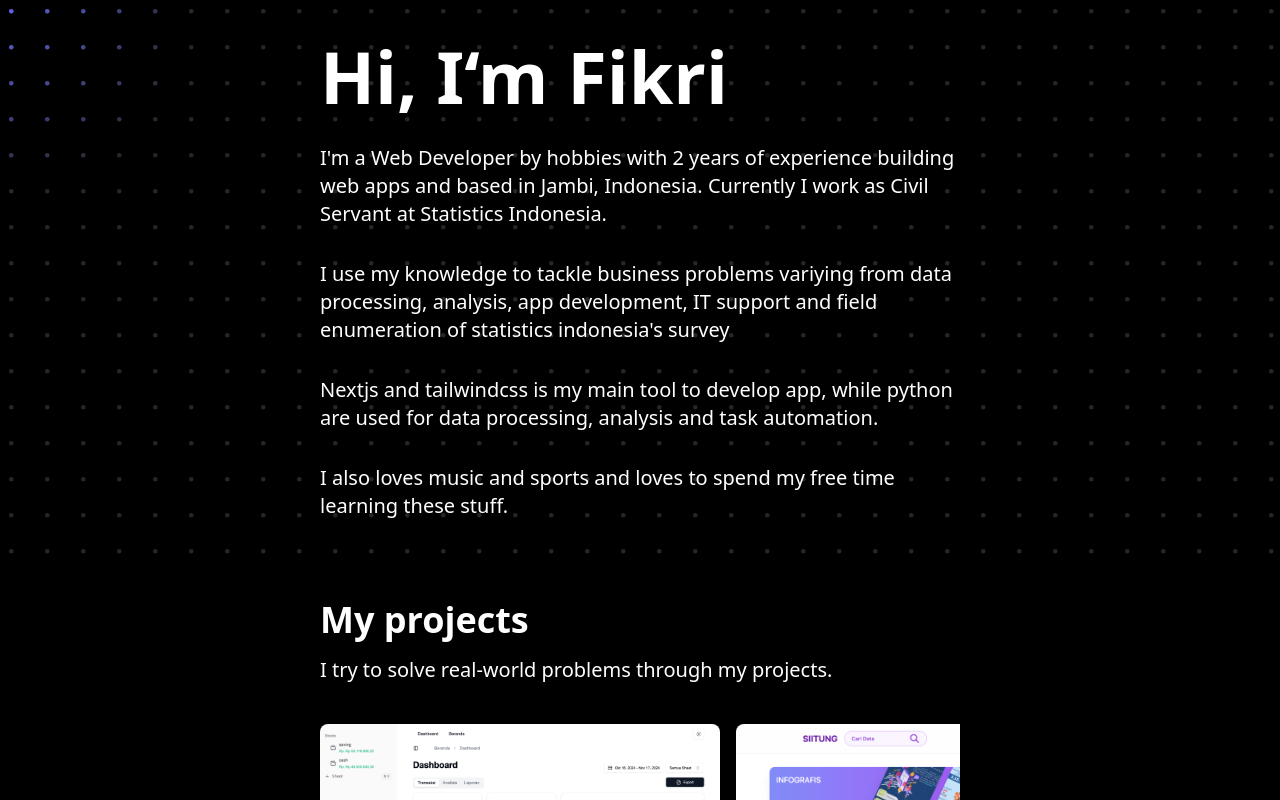
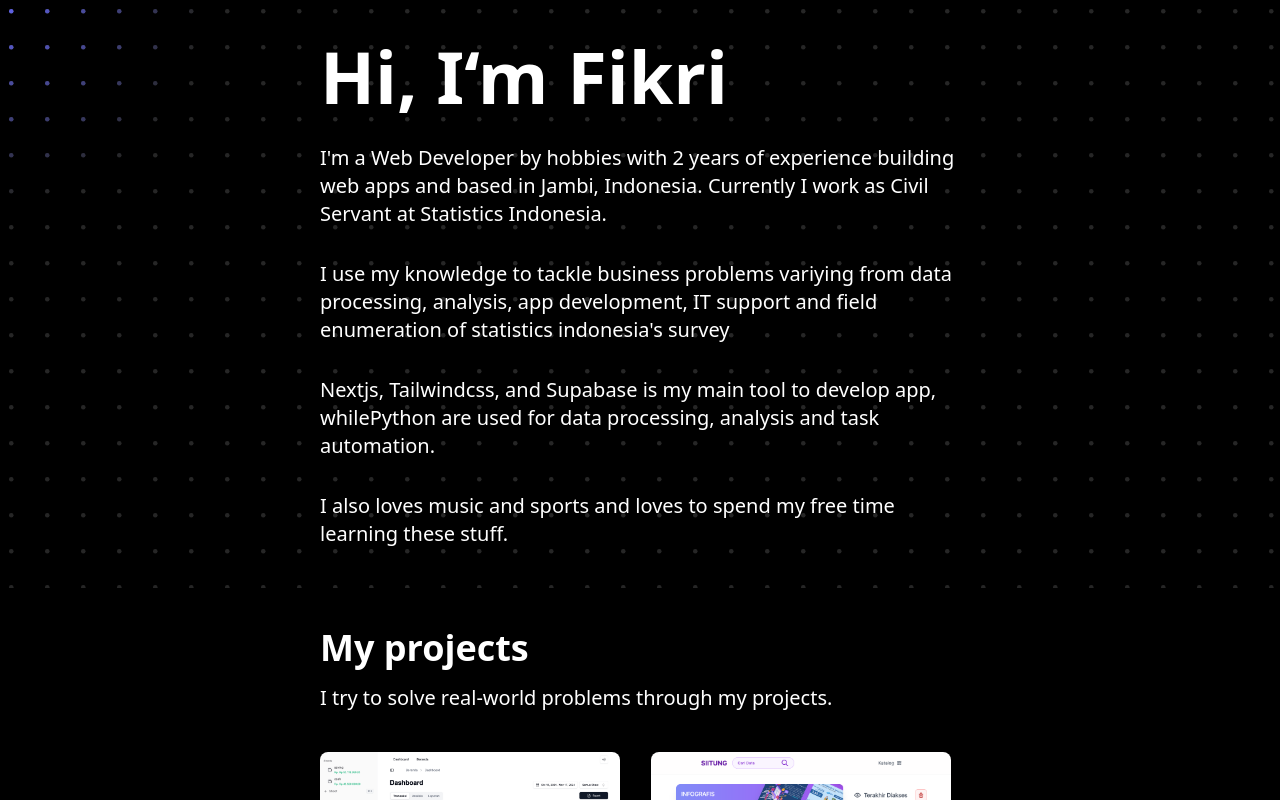
Before and after one commit to fikrianggara/porto, a Next.js app: page / in a window 1280 px wide. Shown: the top 800 px of the page. Built offline with nearby package versions, Linux system fonts and the light colour scheme.

Commit message:
fix typography

```diff
--- a/src/app/page.tsx
+++ b/src/app/page.tsx
@@ -250,22 +250,26 @@ const Page = () => {
           <h1 className="text-4xl lg:text-7xl font-bold dark:text-white">
             Hi, I&lsquo;m Fikri
           </h1>
-          <div className="text-white text-start w-11/12 md:w-[40rem] text-lg md:text-xl lg:text-2xl leading-tight self-center space-y-6 md:space-y-8">
-            <p className="text-sm md:text-base lg:text-xl">
+          <div className="text-white text-start w-11/12 md:w-[40rem] text-lg md:text-xl lg:text-2xl leading-tight self-center space-y-6 md:space-y-8 font-thin">
+            <p className="text-sm md:text-base lg:text-xl leading-thight md:leading-loose">
               I&apos;m a Web Developer by hobbies with 2 years of experience
               building web apps and based in Jambi, Indonesia. Currently I work
               as Civil Servant at Statistics Indonesia.
             </p>
-            <p className="text-sm md:text-base lg:text-xl">
-              I use my knowledge to tackle business problems variying from data
-              processing, analysis, app development, IT support and field
-              enumeration of statistics indonesia&apos;s survey
+            <p className="text-sm md:text-base lg:text-xl leading-thight md:leading-loose">
+              I use my knowledge to tackle business problems variying from{" "}
+              <strong>
+                data processing, analysis, app development, IT support and field
+                enumeration of statistics indonesia&apos;s survey
+              </strong>
             </p>
-            <p className="text-sm md:text-base lg:text-xl">
-              Nextjs and tailwindcss is my main tool to develop app, while
-              python are used for data processing, analysis and task automation.
+            <p className="text-sm md:text-base lg:text-xl leading-thight md:leading-loose">
+              <strong>Nextjs</strong>, <strong>Tailwindcss</strong>, and{" "}
+              <strong>Supabase</strong> is my main tool to develop app, while
+              <strong>Python</strong> are used for data processing, analysis and
+              task automation.
             </p>
-            <p className="text-sm md:text-base lg:text-xl">
+            <p className="text-sm md:text-base lg:text-xl leading-thight md:leading-loose">
               I also loves music and sports and loves to spend my free time
               learning these stuff.
             </p>
@@ -277,7 +281,7 @@ const Page = () => {
           <h2 className="text-2xl md:text-4xl font-bold dark:text-white">
             My projects
           </h2>
-          <p className="text-sm md:text-base lg:text-xl text-white">
+          <p className="text-sm md:text-base lg:text-xl text-white font-thin">
             I try to solve real-world problems through my projects.
           </p>
         </div>
@@ -294,19 +298,19 @@ const Page = () => {
                 <Link href={project.link} className="space-y-4">
                   <Image
                     src={project.thumbnail}
-                    width={400}
+                    width={300}
                     height={400}
                     alt={project.title}
                     className="rounded-lg aspect-video object-cover object-top"
                   />
-                  <h3 className="text-sm md:text-xl text-white font-medium">
+                  <h3 className="text-base md:text-xl text-white font-medium w-[18rem]">
                     {project.title}
                   </h3>
-                  <ul className="flex gap-2 flex-wrap">
+                  <ul className="flex gap-2 flex-wrap w-fit w-[18rem]">
                     {project.stack.map((stack, idx) => (
                       <li
                         key={idx}
-                        className="text-xs border border-white rounded-full py-1 px-2 text-white"
+                        className="text-xs border border-white rounded-full py-0.5 px-2 text-white font-thin"
                       >
                         {stack.name}
                       </li>
```
